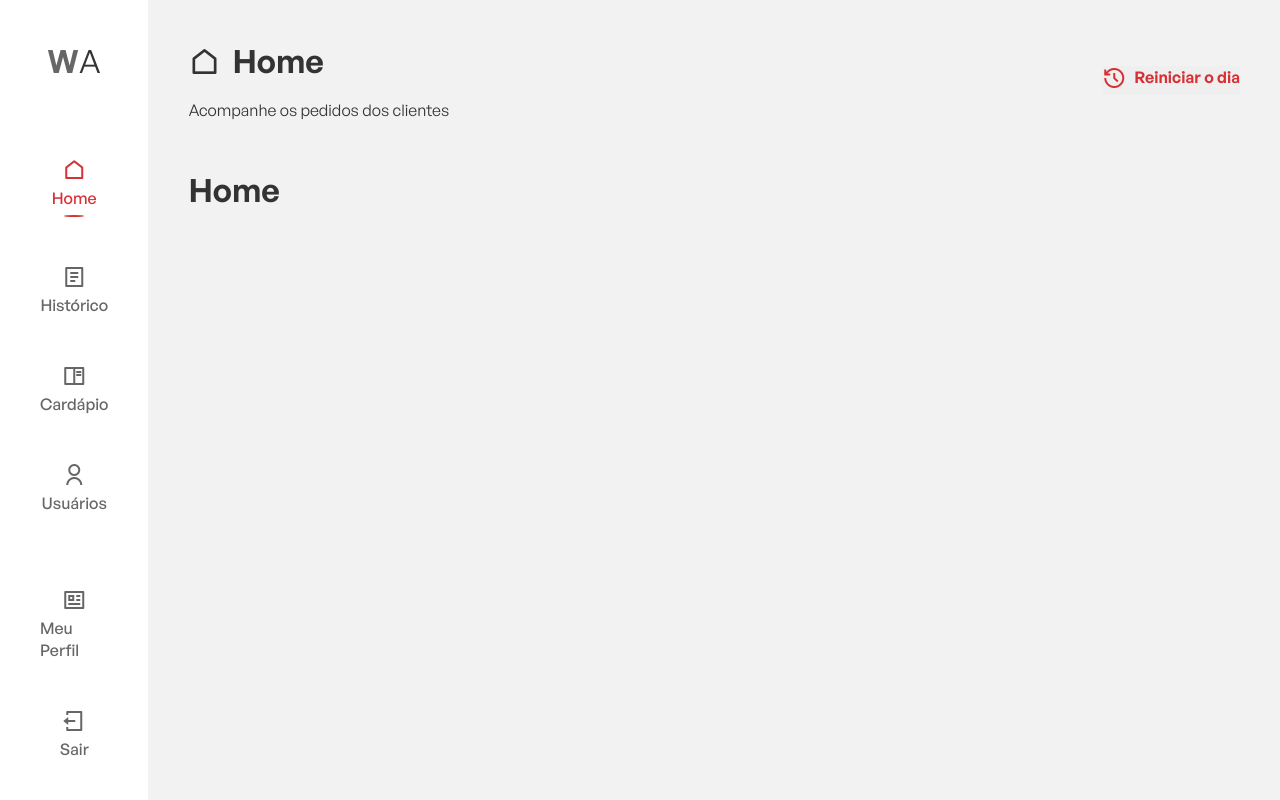
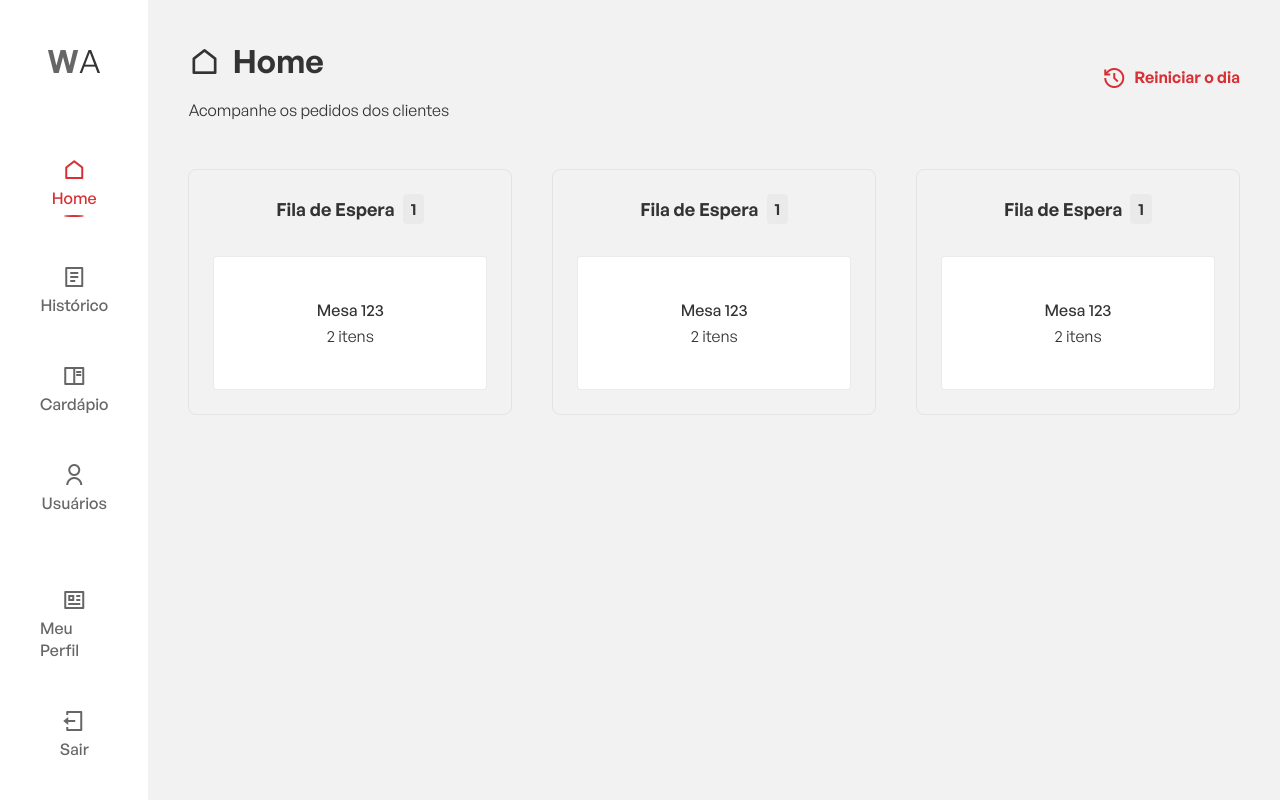
Before and after one commit to pedrohdionisio/waiterapp-frontend, a React (Vite) app: page /dashboard/home in a window 1280 px wide. Built offline with nearby package versions, Linux system fonts and the light colour scheme.

Commit message:
creates OrderCard

```diff
--- /dev/null
+++ b/src/presentation/components/OrderCard/OrderCard.component.tsx
@@ -0,0 +1,19 @@
+import { Wrapper } from './OrderCard.styles';
+import { IOrderCardProps } from './OrderCard.types';
+
+export function OrderCard({ order }: IOrderCardProps) {
+  return (
+    <Wrapper>
+      <strong>
+        Mesa
+        {' '}
+        {order.table}
+      </strong>
+      <span>
+        {order.products.length}
+        {' '}
+        itens
+      </span>
+    </Wrapper>
+  );
+}
--- /dev/null
+++ b/src/presentation/components/OrderCard/OrderCard.styles.ts
@@ -0,0 +1,17 @@
+import styled from 'styled-components';
+
+export const Wrapper = styled.div`
+  display: flex;
+  flex-direction: column;
+  align-items: center;
+  gap: 4px;
+  padding: 42px 0;
+  background-color: ${({ theme }) => theme.colors.white};
+  border: 1px solid rgba(204, 204, 204, 0.4);
+  border-radius: 4px;
+  width: 100%;
+
+  strong {
+    font-weight: 500;
+  }
+`;
--- /dev/null
+++ b/src/presentation/components/OrderCard/OrderCard.types.ts
@@ -0,0 +1,5 @@
+import { Order } from '../../../shared/types/Order';
+
+export interface IOrderCardProps {
+  order: Order;
+}
--- a/src/presentation/features/RestartDay/RestartDay.styles.ts
+++ b/src/presentation/features/RestartDay/RestartDay.styles.ts
@@ -5,6 +5,7 @@ export const Wrapper = styled.button`
   gap: 8px;
   border: none;
   transition: opacity 0.3s ease-in;
+  background-color: transparent;
 
   span {
     color: ${({ theme }) => theme.colors.primary[500]};
--- a/src/presentation/pages/Home/Home.page.tsx
+++ b/src/presentation/pages/Home/Home.page.tsx
@@ -1,9 +1,32 @@
-import { Wrapper } from './Home.styles';
+import orders from '../../../shared/mocks/orders';
+import { OrderCard } from '../../components/OrderCard/OrderCard.component';
+import { Board, BoardHeader, Wrapper } from './Home.styles';
 
 export function Home() {
   return (
     <Wrapper>
-      <h1>Home</h1>
+      <Board>
+        <BoardHeader>
+          <h4>Fila de Espera</h4>
+          <span>1</span>
+        </BoardHeader>
+        <OrderCard order={orders[0]} />
+      </Board>
+
+      <Board>
+        <BoardHeader>
+          <h4>Fila de Espera</h4>
+          <span>1</span>
+        </BoardHeader>
+        <OrderCard order={orders[0]} />
+      </Board>
+      <Board>
+        <BoardHeader>
+          <h4>Fila de Espera</h4>
+          <span>1</span>
+        </BoardHeader>
+        <OrderCard order={orders[0]} />
+      </Board>
     </Wrapper>
   );
 }
--- a/src/presentation/pages/Home/Home.styles.ts
+++ b/src/presentation/pages/Home/Home.styles.ts
@@ -1,3 +1,37 @@
 import styled from 'styled-components';
 
-export const Wrapper = styled.div``;
+export const Wrapper = styled.div`
+  display: flex;
+  align-items: flex-start;
+  justify-content: space-between;
+  gap: 40px;
+`;
+
+export const Board = styled.div`
+  display: flex;
+  flex-direction: column;
+  align-items: center;
+  padding: 24px;
+  border: 1px solid rgba(204, 204, 204, 0.4);
+  border-radius: 8px;
+  max-width: 384px;
+  width: 100%;
+`;
+
+export const BoardHeader = styled.header`
+  display: flex;
+  align-items: center;
+  gap: 8px;
+  margin-bottom: 32px;
+
+  h4 {
+    font-size: 18px;
+  }
+
+  span {
+    padding: 4px 8px;
+    background: rgba(204, 204, 204, 0.2);
+    border-radius: 4px;
+    font-weight: 700;
+  }
+`;
--- /dev/null
+++ b/src/shared/mocks/orders.ts
@@ -0,0 +1,31 @@
+import { Order } from '../types/Order';
+
+const orders: Order[] = [
+  {
+    _id: '6372e48cbcd195b0d3d0f7f3',
+    table: '123',
+    status: 'WAITING',
+    products: [
+      {
+        product: {
+          name: 'Pizza quatro queijos',
+          imagePath: '1668472896991-quatro-queijos.png',
+          price: 40,
+        },
+        quantity: 3,
+        _id: '6372e48cbcd195b0d3d0f7f4',
+      },
+      {
+        product: {
+          name: 'Coca cola',
+          imagePath: '1668473462705-coca-cola.png',
+          price: 7,
+        },
+        quantity: 2,
+        _id: '6372e48cbcd195b0d3d0f7f5',
+      },
+    ],
+  },
+];
+
+export default orders;
--- /dev/null
+++ b/src/shared/types/Order.ts
@@ -0,0 +1,14 @@
+import { Product } from './Product';
+
+export type OrderStatus = 'WAITING' | 'IN_PRODUCTION' | 'DONE';
+
+export type Order = {
+  _id: string;
+  table: string;
+  status: OrderStatus;
+  products: {
+    product: Product;
+    quantity: number;
+    _id: string;
+  }[];
+};
--- /dev/null
+++ b/src/shared/types/Product.ts
@@ -0,0 +1,5 @@
+export type Product = {
+  name: string;
+  imagePath: string;
+  price: number;
+};
```
